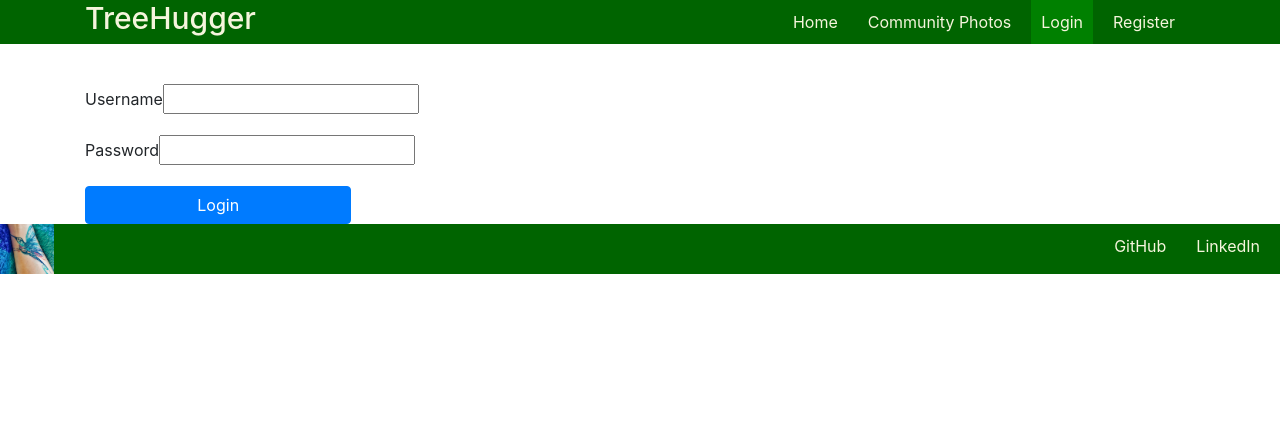
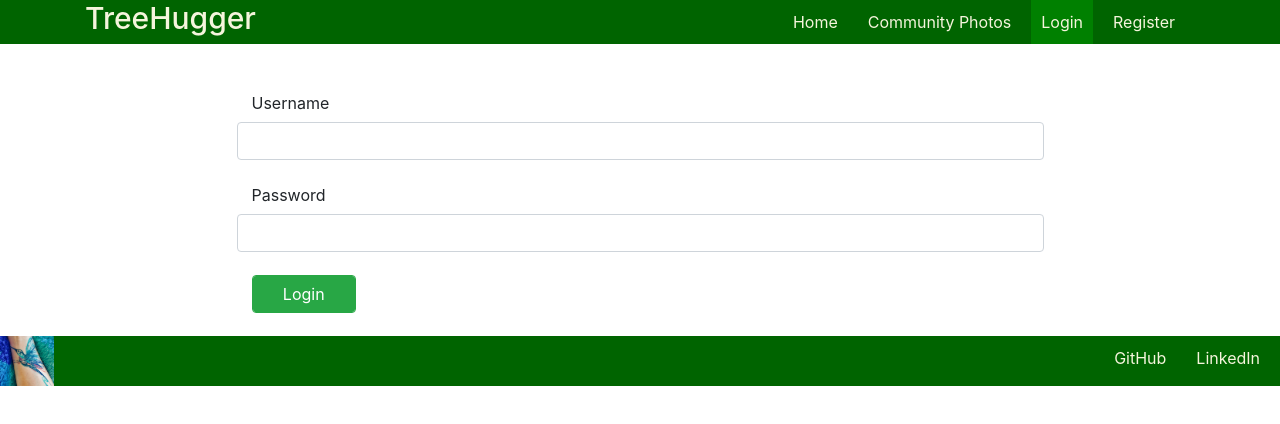
Before and after one commit to davisstacked/TreeHugger-client, a React (Create React App) app in the folder treehugger/: page /login in a window 1280 px wide. Shown: the top 424 px of the page. Built offline with nearby package versions, Linux system fonts and the light colour scheme.

Commit message:
Login form looking better

```diff
--- a/treehugger/src/App.js
+++ b/treehugger/src/App.js
@@ -55,6 +55,7 @@ class App extends React.Component {
           <Routes currentUser={this.state.currentUser} setCurrentUser={this.setCurrentUser} />
         </div>
         <Footer />
+
       </React.Fragment>
     );
   }
--- a/treehugger/src/components/Auth/Login.css
+++ b/treehugger/src/components/Auth/Login.css
@@ -1,10 +1,6 @@
 form {
     display: flex;
     flex-direction: column;
-    width: 60%;
+    margin: 0 auto;
+    width: 70%;
 }
-
-button {
-    width: 40%;
-    background-color:#26993F
-}
--- a/treehugger/src/components/Auth/Login.js
+++ b/treehugger/src/components/Auth/Login.js
@@ -37,15 +37,19 @@ class Login extends Component {
     render() {
         return(
             <form onSubmit={this.handleSubmit}>
-                <div className="form-group">
-                    <label htmlFor="name">Username</label>
-                    <input onChange={this.handleChange} type="username" id="username" name="username" value={this.state.username} />
+                <div className="form-group row">
+                    <label className="col-sm-2 col-form-label" htmlFor="name">Username</label>
+                    <input className="form-control" onChange={this.handleChange} type="username" id="username" name="username" value={this.state.username} />
                 </div>
-                <div className="form-group">
-                    <label htmlFor="password">Password</label>
-                    <input onChange={this.handleChange} type="password" id="password" name="password" value={this.state.password} />
+                <div className="form-group row">
+                    <label className="col-sm-2 col-form-label" htmlFor="password">Password</label>
+                    <input className="form-control" onChange={this.handleChange} type="password" id="password" name="password" value={this.state.password} />
                 </div>
-                <button className="btn btn-primary float-left" type="submit">Login</button>
+                <div className="form-group row">
+                    <div className="col-sm-2 col-form-label">
+                        <button className="form-control btn btn-success float-left" type="submit">Login</button>
+                    </div>
+                </div>
             </form>
         )
     }
--- a/treehugger/src/components/Auth/Register.js
+++ b/treehugger/src/components/Auth/Register.js
@@ -33,19 +33,19 @@ class Register extends Component {
         console.log(this.props);
         return (
             <form onSubmit={this.handleSubmit}>
-                <div className="form-group">
-                    <label htmlFor="username">Username</label>
+                <div className="form-group row">
+                    <label className="col-form-label" htmlFor="username">Username</label>
                     <input onChange={this.handleChange} type="text" id="username" name="username" value={this.state.username} />
                 </div>
-                <div className="form-group">
-                    <label htmlFor="image">Profile Photo</label>
+                <div className="form-group row">
+                    <label className="col-form-label" htmlFor="image">Profile Photo</label>
                     <input onChange={this.handleChange} type="text" id="image" name="image" value={this.state.image} />
                 </div>
-                <div className="form-group">
-                    <label htmlFor="password">Password</label>
+                <div className="form-group row">
+                    <label className="col-form-label" htmlFor="password">Password</label>
                     <input onChange={this.handleChange} type="password" id="password" name="password" value={this.state.password} />
                 </div>
-                <button className="btn btn-primary float-right" type="submit">Register</button>
+                <button className="btn btn-success float-right" type="submit">Register</button>
             </form>
         )
     }
--- a/treehugger/src/components/Footer/Footer.js
+++ b/treehugger/src/components/Footer/Footer.js
@@ -1,10 +1,11 @@
-import React from 'react';
+import React, { Component } from 'react';
 import { NavLink, Link } from 'react-router-dom';
 
 import './Footer.css'
 import logo from './treehuggerlogo.jpg'
 
-function Footer() {
+function Footer () {
+
    return (
 
 
@@ -15,10 +16,10 @@ function Footer() {
           </NavLink>
           <ul className="footer-nav-list">
             <li className='footer-nav-item'>
-           <Link className='footer-nav-link' to="https://github.com/davisstacked">GitHub</Link>
+             <a target="_blank" href="https://github.com/davisstacked" className='footer-nav-link'>GitHub</a>
             </li>
             <li className='footer-nav-item'>
-            <Link className='footer-nav-link' to="https://www.linkedin.com/in/leahdavis25624/">LinkedIn</Link>
+              <a target="_blank" href="https://www.linkedin.com/in/leahdavis25624/" className='footer-nav-link'>LinkedIn</a>
             </li>
           </ul>
           </div>
--- a/treehugger/src/components/HomeContent/HomeContent.js
+++ b/treehugger/src/components/HomeContent/HomeContent.js
@@ -10,22 +10,22 @@ function HomeContent () {
 				<div class="info">
 					<h4><b>RELAX</b></h4>
 					<p>
-						A welcome break from the world of concrete and steal. Leave the confines of society behind and enjoy the natural wonder of our special planet.
+						You deserve a break from the other humans. Dive into the rabbit hole of nature and come out clean.
 					</p>
 				</div>
 
 				<div class="info">
 					<h4><b>CREATE</b></h4>
 					<p>
-						Create a community of fellow nature lovers by creating a profile and sharing your favorite nature photos.
+						Discover a welcoming community by creating a profile and sharing your favorite nature photos.
 					</p>
 				</div>
 
 				<div class="info">
 					<h4><b>EXPLORE</b></h4>
 					<p>
-						Explore other people’s nature photos. We have
-						an ever-growing community of like-minded humans focused on getting outside.
+						View the nature photos of your community. TreeHugger
+						has ever-growing vision of humans getting outside.
 					</p>
 				</div>
 			</div>
```
Lines whose indentation alone changed are shown as unchanged.
